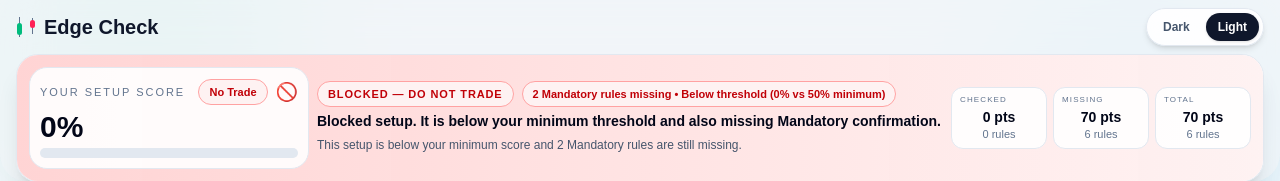
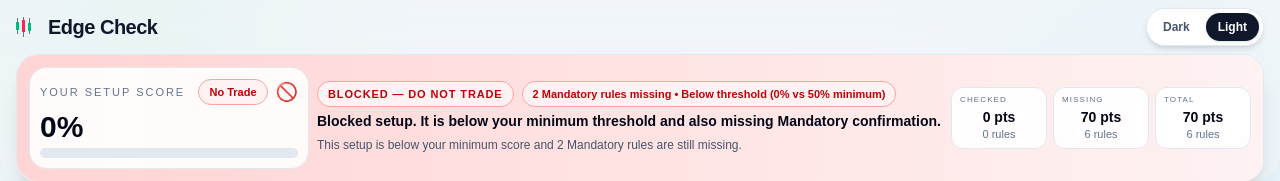
Before and after one commit to Johny-88/Trade-Meter, a Next.js app: page / in a window 1280 px wide. Shown: the top 181 px of the page. Built offline with nearby package versions, Linux system fonts and the light colour scheme.

Commit message:
Adjust candle dimensions and positions for theme

```diff
--- a/app/page.tsx
+++ b/app/page.tsx
@@ -754,32 +754,46 @@ export default function Home() {
 
         <div className="relative z-10 mx-auto mb-2 flex max-w-7xl items-center justify-between gap-3">
          <div className="flex items-center gap-2">
-  <div className="relative h-5 w-5 shrink-0">
+  <div className="relative h-5 w-6 shrink-0">
+    {/* Candle 1 */}
     <span
-      className={`absolute left-[3px] top-0 h-5 w-px ${
+      className={`absolute left-[1px] top-[1px] h-4 w-px ${
         theme === 'light' ? 'bg-slate-500' : 'bg-slate-400'
       }`}
     />
     <span
-      className={`absolute left-[1px] top-[6px] h-3 w-[5px] rounded-sm ${
+      className={`absolute left-0 top-[5px] h-2 w-[3px] ${
         theme === 'light' ? 'bg-emerald-500' : 'bg-emerald-400'
       }`}
     />
 
+    {/* Candle 2 */}
     <span
-      className={`absolute right-[3px] top-[1px] h-4 w-px ${
+      className={`absolute left-[7px] top-0 h-5 w-px ${
         theme === 'light' ? 'bg-slate-500' : 'bg-slate-400'
       }`}
     />
     <span
-      className={`absolute right-[1px] top-[3px] h-2 w-[5px] rounded-sm ${
+      className={`absolute left-[6px] top-[3px] h-3 w-[3px] ${
         theme === 'light' ? 'bg-rose-500' : 'bg-rose-400'
+      }`}
+    />
+
+    {/* Candle 3 */}
+    <span
+      className={`absolute left-[13px] top-[1px] h-4 w-px ${
+        theme === 'light' ? 'bg-slate-500' : 'bg-slate-400'
+      }`}
+    />
+    <span
+      className={`absolute left-[12px] top-[6px] h-2 w-[3px] ${
+        theme === 'light' ? 'bg-emerald-500' : 'bg-emerald-400'
       }`}
     />
   </div>
 
   <div
-    className={`text-lg font-bold md:text-xl ${
+    className={`text-lg font-bold tracking-tight md:text-xl ${
       theme === 'light' ? 'text-slate-900' : 'text-white'
     }`}
   >
```
